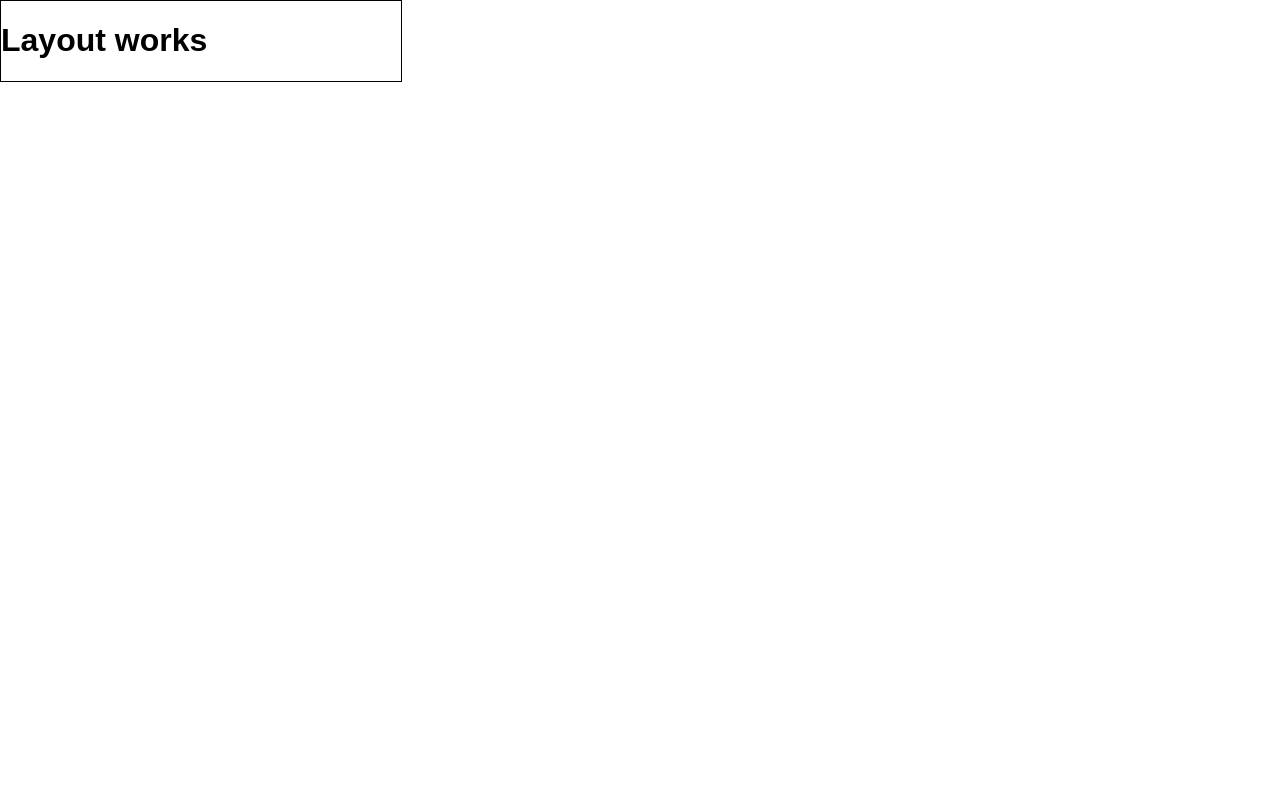
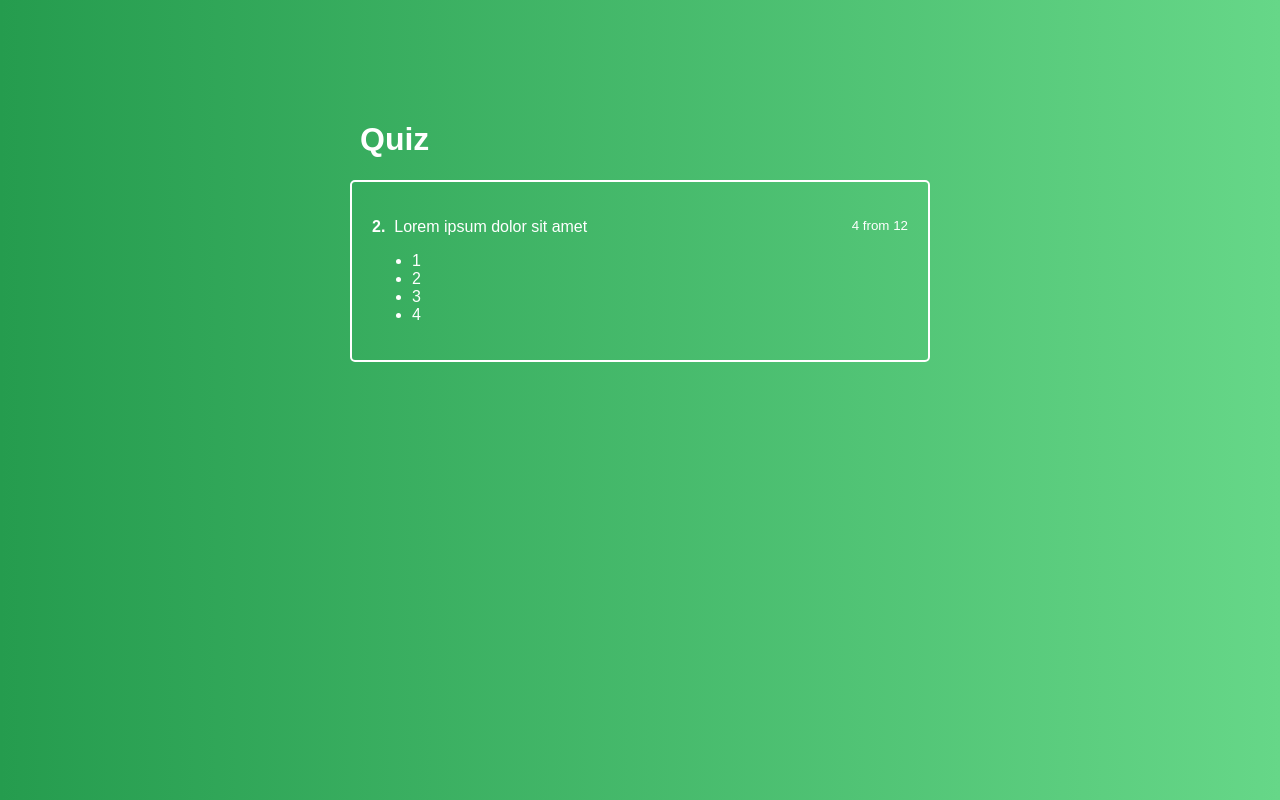
Before and after one commit to PavelRavvich/quiz, a React app: page / in a window 1280 px wide. Built offline with nearby package versions, Linux system fonts and the light colour scheme.

Commit message:
Add quiz component

```diff
--- a/src/App.js
+++ b/src/App.js
@@ -1,21 +1,14 @@
 import React, { Component } from 'react';
 import Layout from "./hoc/Layout/Layout";
+import Quiz from "./containers/Quiz/Quiz";
 
 class App extends Component {
   render() {
     return (
-      <div className="App">
+      <Layout>
 
-
-
-        <Layout>
-
-          <div style={{width: 400, border: '1px solid black'}}>
-            <h1>Layout works</h1>
-          </div>
-
-        </Layout>
-      </div>
+        <Quiz />
+      </Layout>
     );
   }
 }
--- /dev/null
+++ b/src/components/ActiveQuiz/ActiveQuiz.css
@@ -0,0 +1,13 @@
+.ActiveQuiz {
+    padding: 20px;
+    color: #fff;
+    border: 2px solid #fff;
+    border-radius: 5px;
+    margin: 0 10px;
+    box-sizing: border-box;
+}
+
+.Question {
+    display: flex;
+    justify-content: space-between;
+}
--- /dev/null
+++ b/src/components/ActiveQuiz/ActiveQuiz.js
@@ -0,0 +1,24 @@
+import React from 'react';
+import classes from './ActiveQuiz.css'
+
+const ActiveQuiz = props => (
+  <div className={classes.ActiveQuiz}>
+    <p className={classes.Question}>
+      <span>
+        <strong>2.</strong>&nbsp;
+        Lorem ipsum dolor sit amet
+      </span>
+
+      <small>4 from 12</small>
+    </p>
+
+    <ul>
+      <li>1</li>
+      <li>2</li>
+      <li>3</li>
+      <li>4</li>
+    </ul>
+  </div>
+);
+
+export default ActiveQuiz;
--- /dev/null
+++ b/src/containers/Quiz/Quiz.css
@@ -0,0 +1,17 @@
+.Quiz {
+    display: flex;
+    justify-content: center;
+    padding-top: 100px;
+    flex-grow: 1;
+    width: 100%;
+    background: linear-gradient(90deg, #259c4e 0%, #66d788 100%);
+}
+
+.Quiz h1 {
+    color: #fff;
+    margin-left: 20px;
+}
+
+.QuizWrapper {
+    width: 600px;
+}
--- /dev/null
+++ b/src/containers/Quiz/Quiz.js
@@ -0,0 +1,23 @@
+import React, {Component} from 'react'
+import classes from './Quiz.css'
+import ActiveQuiz from "../../components/ActiveQuiz/ActiveQuiz";
+
+class Quiz extends Component {
+
+  state = {
+    quiz: []
+  };
+
+  render() {
+    return (
+      <div className={classes.Quiz}>
+        <div className={classes.QuizWrapper}>
+          <h1>Quiz</h1>
+          <ActiveQuiz/>
+        </div>
+      </div>
+    )
+  }
+}
+
+export default Quiz;
--- a/src/hoc/Layout/Layout.js
+++ b/src/hoc/Layout/Layout.js
@@ -5,7 +5,6 @@
   render() {
     return (
       <div className={classes.Layout}>
-
 
         <main>
           {this.props.children}
```
